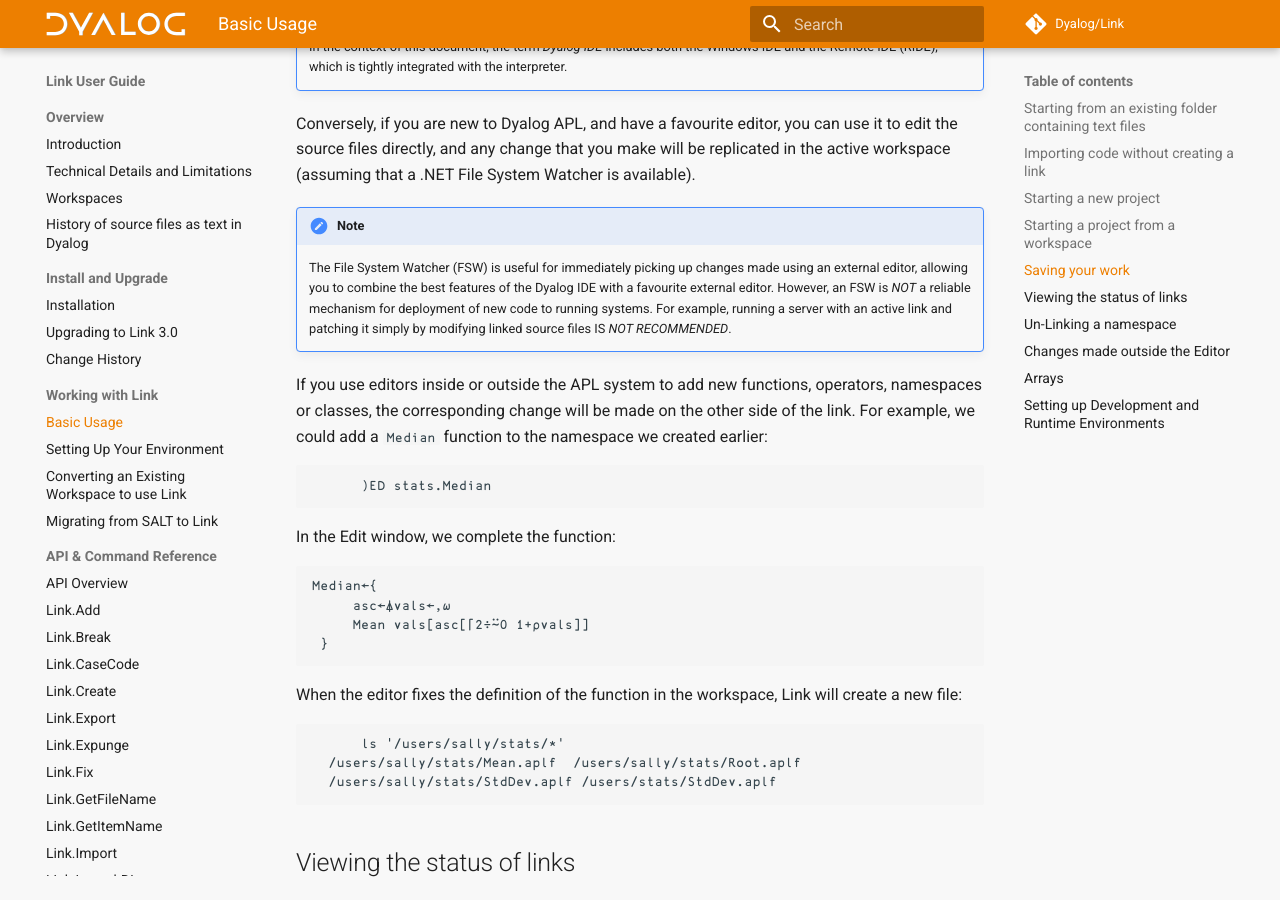
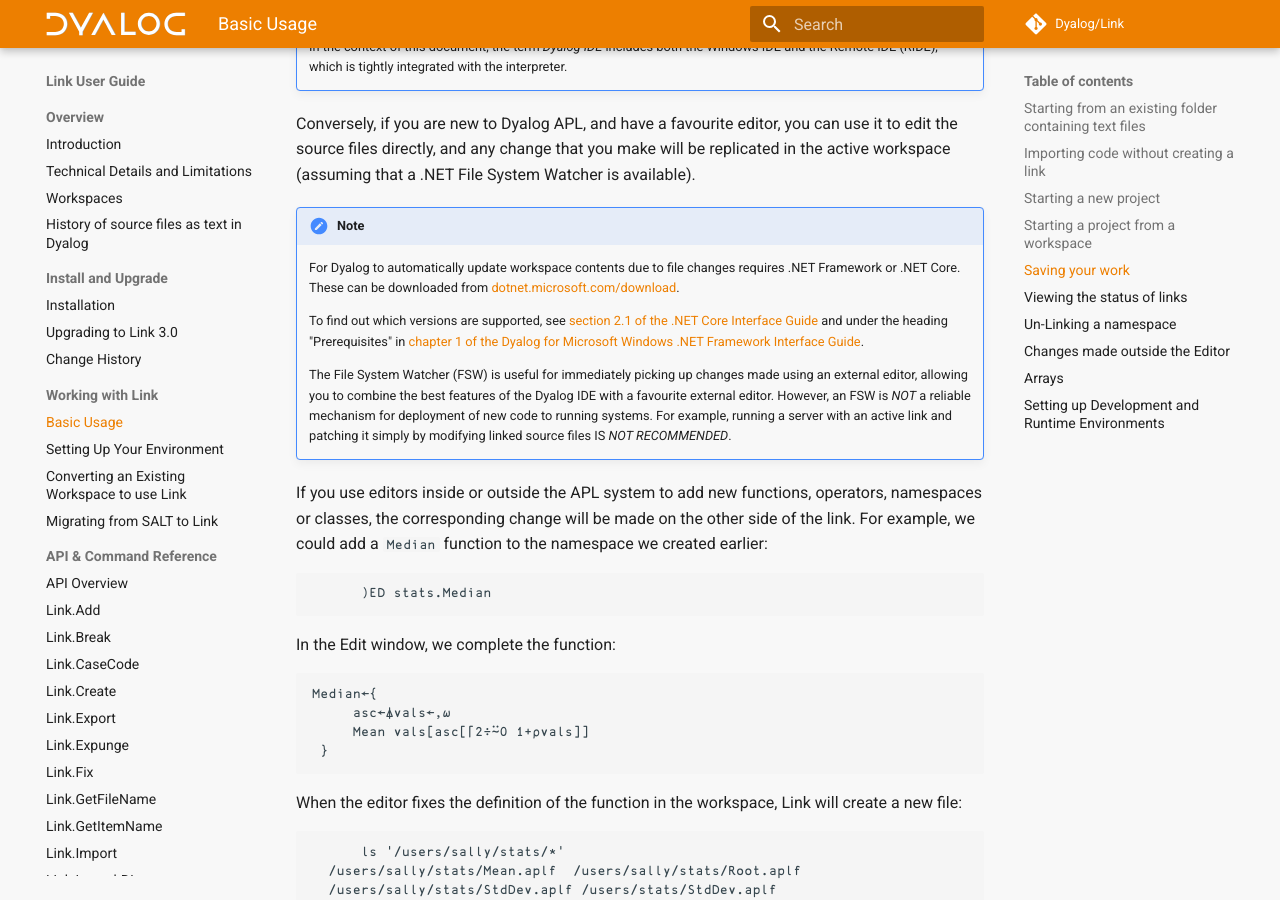
Before and after one commit to Dyalog/link, an MkDocs documentation site: the page built from docs/Usage/index.md, in a window 1280 px wide and 900 px high, scrolled down 2516 px. Built offline with MkDocs 1.6.1 and Material for MkDocs 9.7.7, drawn with Linux system fonts in a browser that asks for light colours; comment, search, counter and statistics services are not loaded.

Commit message:
add .NET information to FSW note

```diff
--- a/docs/Usage/index.md
+++ b/docs/Usage/index.md
@@ -76,10 +76,14 @@
 Conversely, if you are new to Dyalog APL, and have a favourite editor, you can use it to edit the source files directly, and any change that you make will be replicated in the active workspace (assuming that a .NET File System Watcher is available).
 
 !!! Note
-      The File System Watcher (FSW) is useful for immediately picking up changes made using an external editor, allowing you
-      to combine the best features of the Dyalog IDE with a favourite external editor. However, an FSW is *NOT* a reliable mechanism
-      for deployment of new code to running systems. For example, running a server
-      with an active link and patching it simply by modifying linked source files IS *NOT RECOMMENDED*.
+	For Dyalog to automatically update workspace contents due to file changes requires .NET Framework or .NET Core. These can be downloaded from [dotnet.microsoft.com/download](https://dotnet.microsoft.com/download).
+
+	To find out which versions are supported, see [section 2.1 of the .NET Core Interface Guide](https://docs.dyalog.com/latest/dotNET%20Core%20Interface%20Guide.pdf) and under the heading "Prerequisites" in [chapter 1 of the Dyalog for Microsoft Windows .NET Framework Interface Guide](https://docs.dyalog.com/latest/Dyalog%20for%20Microsoft%20Windows%20.NET%20Framework%20Interface%20Guide.pdf).
+
+	The File System Watcher (FSW) is useful for immediately picking up changes made using an external editor, allowing you
+	to combine the best features of the Dyalog IDE with a favourite external editor. However, an FSW is *NOT* a reliable mechanism
+	for deployment of new code to running systems. For example, running a server
+	with an active link and patching it simply by modifying linked source files IS *NOT RECOMMENDED*.
 
 If you use editors inside or outside the APL system to add new functions, operators, namespaces or classes,  the corresponding change will be made on the other side of the link. For example, we could add a `Median` function to the namespace we created earlier:
 
```
